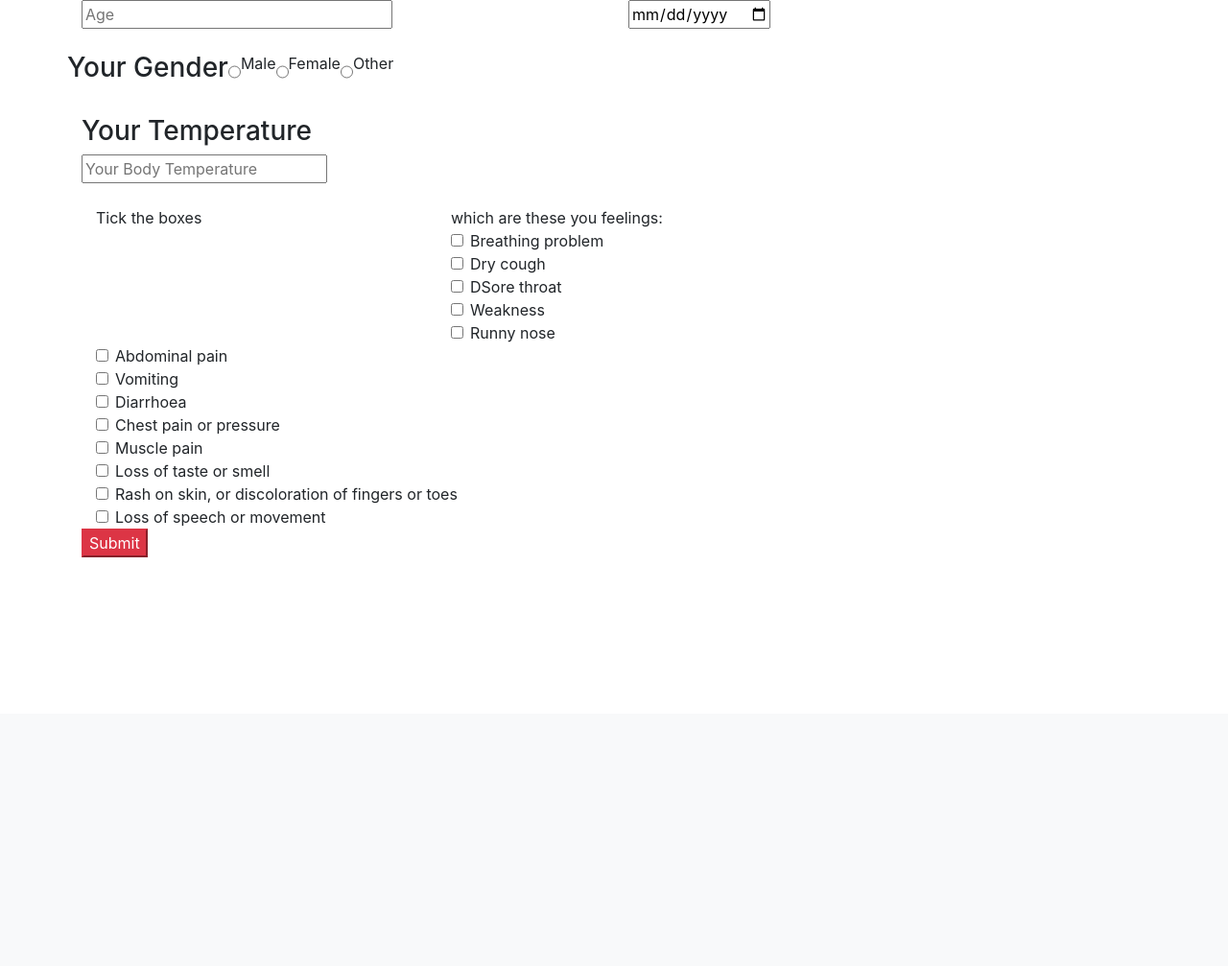
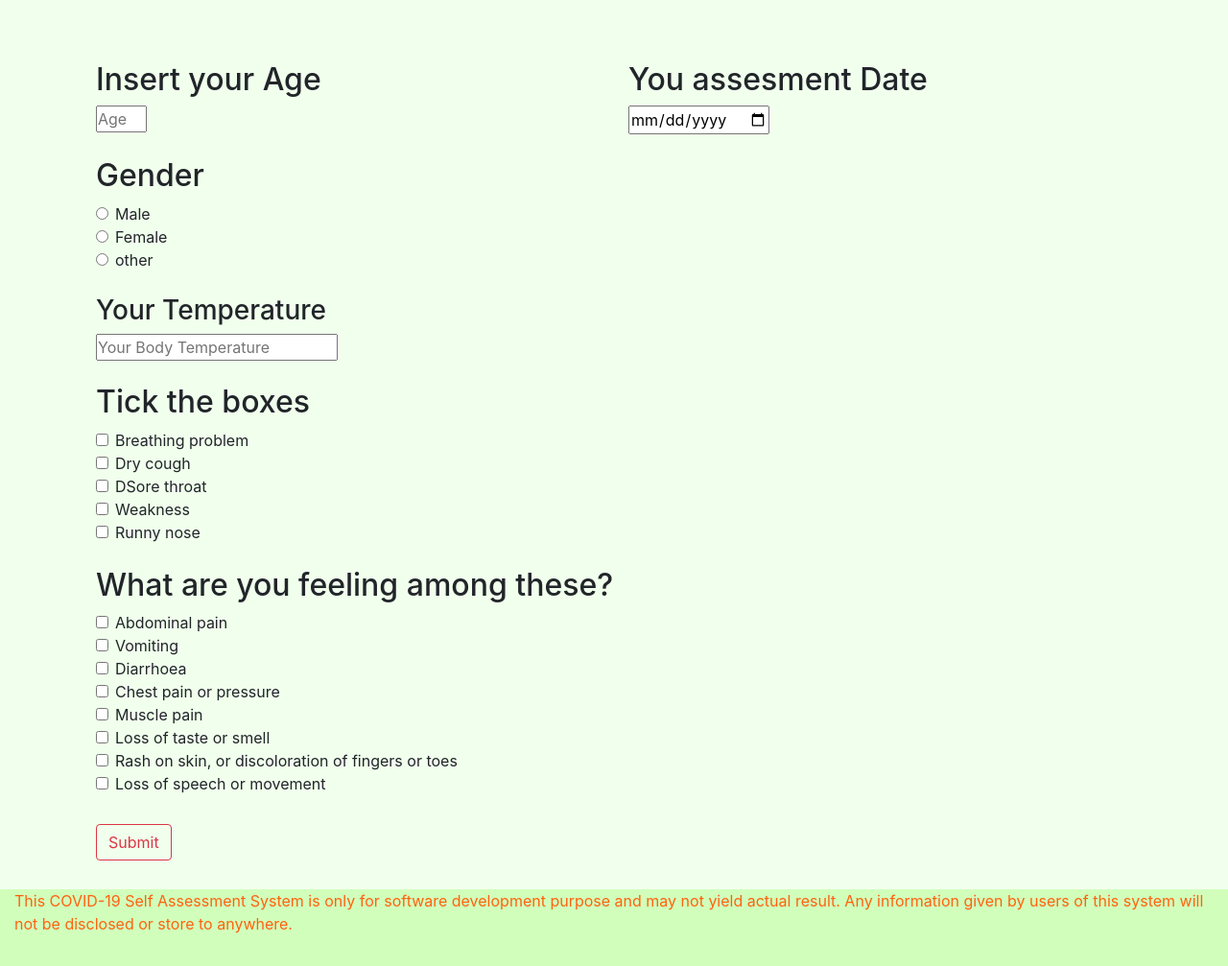
Before and after one commit to SaminYeaser/coronaWebApplication, a PHP site: page /testYourSelf.php in a window 1280 px wide. Shown: the part 56-1063 px from the top of the page at 96% size. Before the commit the page ends 637 px from the top, so only its background shows below. Run offline with PHP 8.4, Linux system fonts and the light colour scheme.

Commit message:
form done

```diff
--- a/header.php
+++ b/header.php
@@ -12,6 +12,7 @@
 </script>
 <link rel="stylesheet" href="https://stackpath.bootstrapcdn.com/bootstrap/4.5.2/css/bootstrap.min.css"
       integrity="sha384-JcKb8q3iqJ61gNV9KGb8thSsNjpSL0n8PARn9HuZOnIxN0hoP+VmmDGMN5t9UJ0Z" crossorigin="anonymous">
+<link rel="stylesheet" href="style.css">
 <div class="header">
     <nav class="navbar navbar-expand-lg navbar-light bg-light">
         <a class="navbar-brand" href="#">COVID-19</a>
--- a/style.css
+++ b/style.css
@@ -31,3 +31,12 @@ body{
         height: 15vh;
     }
 }
+.form-container{
+    padding-top: 10%;
+}
+.empty{
+    margin-bottom: 10%;
+}
+.form-check-input{
+    padding-right: 20px;
+}
--- a/testYourSelf.php
+++ b/testYourSelf.php
@@ -1,7 +1,7 @@
 <?php include_once 'header.php';
 include_once 'db.php';
 
-if(isset($_POST['submit'])){
+if (isset($_POST['submit'])) {
     $tem_assesment = 0;
     $assesment = 0;
     $assesment1 = 0;
@@ -14,21 +14,21 @@ if(isset($_POST['submit'])){
     $sum = 0;
     $covid = '';
 
-    if($temp>100.9){
+    if ($temp > 100.9) {
         $tem_assesment = 2;
     }
 
-    if($checkbox1 == 1){
+    if ($checkbox1 == 1) {
         $assesment = 3;
-    }else if ($checkbox1>=2){
-        for($i = 1; $i<$checkbox1;$i++){
+    } else if ($checkbox1 >= 2) {
+        for ($i = 1; $i < $checkbox1; $i++) {
             $assesment = $assesment + 1;
         }
         $assesment = $assesment + 3;
     }
 
-    if($checkbox2>=1){
-        for($i=0;$i<$checkbox2;$i++){
+    if ($checkbox2 >= 1) {
+        for ($i = 0; $i < $checkbox2; $i++) {
 
             $assesment1 = $assesment1 + 2;
         }
@@ -36,38 +36,62 @@ if(isset($_POST['submit'])){
     }
     $sum = $assesment + $assesment1 + $tem_assesment;
 
-    if($sum<5){
+    if ($sum < 5) {
         $covid = 'Negative';
-    }elseif ($sum>=5){
+    } elseif ($sum >= 5) {
         $covid = 'Positive';
-    }elseif ($sum>5 || $sum<7){
+    } elseif ($sum > 5 || $sum < 7) {
         $covid = 'Positive';
-    }elseif ($sum>7){
+    } elseif ($sum > 7) {
         $covid = 'Positive';
     }
 
     $query = "INSERT INTO users(age, sex, temp, assesDate, score, result) VALUES ('{$age}','{$gender}','{$temp}','{$date}','{$sum}','{$covid}')";
     $creat_user_query = mysqli_query($conn, $query);
-    if(!$creat_user_query){
-        die("Query Failed".mysqli_error($conn));
+    if (!$creat_user_query) {
+        die("Query Failed" . mysqli_error($conn));
     }
     header("location: index.php");
     exit;
 }
 
 
+?>
+<style>
+    .form-container {
+        padding-top: 5%;
+    }
+    .button{
+        align-content: center;
+        margin-top: 30px;
+        margin-bottom: 30px;
+    }
+    input::-webkit-outer-spin-button,
+    input::-webkit-inner-spin-button {
+        -webkit-appearance: none;
+        margin: 0;
+    }
 
-?>
-
+    /* Firefox */
+    input[type=number] {
+        -moz-appearance: textfield;
+    }
+</style>
+<div class="form-container">
+    <div class="container">
+        <div class="row">
+            <div class="col-12">
                 <form action="" method="post">
                     <div class="form">
                         <div class="container">
                             <div class="first">
                                 <div class="row">
                                     <div class="col-6">
-                        <input name="age" type="number" placeholder="Age" style="width: 60%" required>
+                                        <h2>Insert your Age</h2>
+                                        <input name="age" type="number" placeholder="Age" style="width: 10%" required>
                                     </div>
                                     <div class="col-6">
+                                        <h2>You assesment Date</h2>
                                         <input name="date" type='date' placeholder="Date" required>
                                     </div>
                                 </div>
@@ -77,12 +101,36 @@ if(isset($_POST['submit'])){
                             </div>
                             <div class="second">
                                 <div class="row">
-                    <h3>Your Gender</h3>
-                    <input type="radio" name="gender" value="Male">Male
-                    <br>
-                    <input type="radio" name="gender" value="Female">Female
-                    <br>
-                    <input type="radio" name="gender" value="Other">Other
+                                    <div class="col-12">
+                                        <h2>Gender</h2>
+                                        <div class="form-check">
+                                            <input class="form-check-input" type="radio" name="gender"
+                                                   id="exampleRadios1" value="Male">
+                                            <label class="form-check-label" for="exampleRadios1">
+                                                Male
+                                            </label>
+                                        </div>
+                                        <div class="form-check">
+                                            <input class="form-check-input" type="radio" name="gender"
+                                                   id="exampleRadios2" value="Female">
+                                            <label class="form-check-label" for="exampleRadios2">
+                                                Female
+                                            </label>
+                                        </div>
+                                        <div class="form-check disabled">
+                                            <input class="form-check-input" type="radio" name="gender"
+                                                   id="exampleRadios3" value="Other">
+                                            <label class="form-check-label" for="exampleRadios3">
+                                                other
+                                            </label>
+                                        </div>
+                                    </div>
+
+                                    <!--                                    <input type="radio" name="gender" value="Male">Male-->
+                                    <!---->
+                                    <!--                                    <input type="radio" name="gender" value="Female">Female-->
+                                    <!---->
+                                    <!--                                    <input type="radio" name="gender" value="Other">Other-->
                                 </div>
                             </div>
                             <div>
@@ -101,42 +149,42 @@ if(isset($_POST['submit'])){
                             </div>
 
                             <div class="information">
-                <div class="container">
+                                <div class="container p-0">
                                     <div class="row">
-                        <div class="col-4">
-                            <span>Tick the boxes</span>
-                        </div>
-                        <div class="col-4">
-                        <span>
-                            which are these you feelings:
-                        </span>
-                            <br>
+                                        <div class="col-12">
+                                            <h2>Tick the boxes</h2>
+
                                             <div class="form-check">
-                                <input class="form-check-input" type="checkbox" value="" id="defaultCheck1" name="info1[]">
+                                                <input class="form-check-input" type="checkbox" value=""
+                                                       id="defaultCheck1" name="info1[]">
                                                 <label class="form-check-label" for="defaultCheck1">
                                                     Breathing problem
                                                 </label>
                                             </div>
                                             <div class="form-check">
-                                <input class="form-check-input" type="checkbox" value="" id="defaultCheck1" name="info1[]">
+                                                <input class="form-check-input" type="checkbox" value=""
+                                                       id="defaultCheck1" name="info1[]">
                                                 <label class="form-check-label" for="defaultCheck1">
                                                     Dry cough
                                                 </label>
                                             </div>
                                             <div class="form-check">
-                                <input class="form-check-input" type="checkbox" value="" id="defaultCheck1" name="info1[]">
+                                                <input class="form-check-input" type="checkbox" value=""
+                                                       id="defaultCheck1" name="info1[]">
                                                 <label class="form-check-label" for="defaultCheck1">
                                                     DSore throat
                                                 </label>
                                             </div>
                                             <div class="form-check">
-                                <input class="form-check-input" type="checkbox" value="" id="defaultCheck1" name="info1[]">
+                                                <input class="form-check-input" type="checkbox" value=""
+                                                       id="defaultCheck1" name="info1[]">
                                                 <label class="form-check-label" for="defaultCheck1">
                                                     Weakness
                                                 </label>
                                             </div>
                                             <div class="form-check">
-                                <input class="form-check-input" type="checkbox" value="" id="defaultCheck1" name="info1[]">
+                                                <input class="form-check-input" type="checkbox" value=""
+                                                       id="defaultCheck1" name="info1[]">
                                                 <label class="form-check-label" for="defaultCheck1">
                                                     Runny nose
                                                 </label>
@@ -145,54 +193,66 @@ if(isset($_POST['submit'])){
                                     </div>
                                 </div>
                             </div>
+                            <div>
+                                <br>
+                            </div>
                             <div class="info-2">
-                <div class="container">
+                                <div class="container p-0">
                                     <div class="row">
                                         <div class="col-12">
+                                            <h2>What are you feeling among these?</h2>
                                             <div class="form-check">
-                                <input class="form-check-input" type="checkbox" value="" id="defaultCheck1" name="info2[]">
+                                                <input class="form-check-input" type="checkbox" value=""
+                                                       id="defaultCheck1" name="info2[]">
                                                 <label class="form-check-label" for="defaultCheck1">
                                                     Abdominal pain
                                                 </label>
                                             </div>
                                             <div class="form-check">
-                                <input class="form-check-input" type="checkbox" value="" id="defaultCheck1" name="info2[]">
+                                                <input class="form-check-input" type="checkbox" value=""
+                                                       id="defaultCheck1" name="info2[]">
                                                 <label class="form-check-label" for="defaultCheck1">
                                                     Vomiting
                                                 </label>
                                             </div>
                                             <div class="form-check">
-                                <input class="form-check-input" type="checkbox" value="" id="defaultCheck1" name="info2[]">
+                                                <input class="form-check-input" type="checkbox" value=""
+                                                       id="defaultCheck1" name="info2[]">
                                                 <label class="form-check-label" for="defaultCheck1">
                                                     Diarrhoea
                                                 </label>
                                             </div>
                                             <div class="form-check">
-                                <input class="form-check-input" type="checkbox" value="" id="defaultCheck1" name="info2[]">
+                                                <input class="form-check-input" type="checkbox" value=""
+                                                       id="defaultCheck1" name="info2[]">
                                                 <label class="form-check-label" for="defaultCheck1">
                                                     Chest pain or pressure
                                                 </label>
                                             </div>
                                             <div class="form-check">
-                                <input class="form-check-input" type="checkbox" value="" id="defaultCheck1" name="info2[]">
+                                                <input class="form-check-input" type="checkbox" value=""
+                                                       id="defaultCheck1" name="info2[]">
                                                 <label class="form-check-label" for="defaultCheck1">
                                                     Muscle pain
                                                 </label>
                                             </div>
                                             <div class="form-check">
-                                <input class="form-check-input" type="checkbox" value="" id="defaultCheck1" name="info2[]">
+                                                <input class="form-check-input" type="checkbox" value=""
+                                                       id="defaultCheck1" name="info2[]">
                                                 <label class="form-check-label" for="defaultCheck1">
                                                     Loss of taste or smell
                                                 </label>
                                             </div>
                                             <div class="form-check">
-                                <input class="form-check-input" type="checkbox" value="" id="defaultCheck1" name="info2[]">
+                                                <input class="form-check-input" type="checkbox" value=""
+                                                       id="defaultCheck1" name="info2[]">
                                                 <label class="form-check-label" for="defaultCheck1">
                                                     Rash on skin, or discoloration of fingers or toes
                                                 </label>
                                             </div>
                                             <div class="form-check">
-                                <input class="form-check-input" type="checkbox" value="" id="defaultCheck1" name="info2[]">
+                                                <input class="form-check-input" type="checkbox" value=""
+                                                       id="defaultCheck1" name="info2[]">
                                                 <label class="form-check-label" for="defaultCheck1">
                                                     Loss of speech or movement
                                                 </label>
@@ -202,8 +262,13 @@ if(isset($_POST['submit'])){
                                 </div>
                             </div>
                             <div class="button">
-                <button value="Submit" name="submit" class="btn-danger">Submit</button>
+                                <button value="Submit" name="submit" class="btn btn-outline-danger my-2 my-sm-0" type="submit">Submit</button>
                             </div>
                         </div>
                     </div>
                 </form>
+            </div>
+        </div>
+    </div>
+</div>
+<?php require 'footer.php'?>
```
Lines whose indentation alone changed are shown as unchanged.
